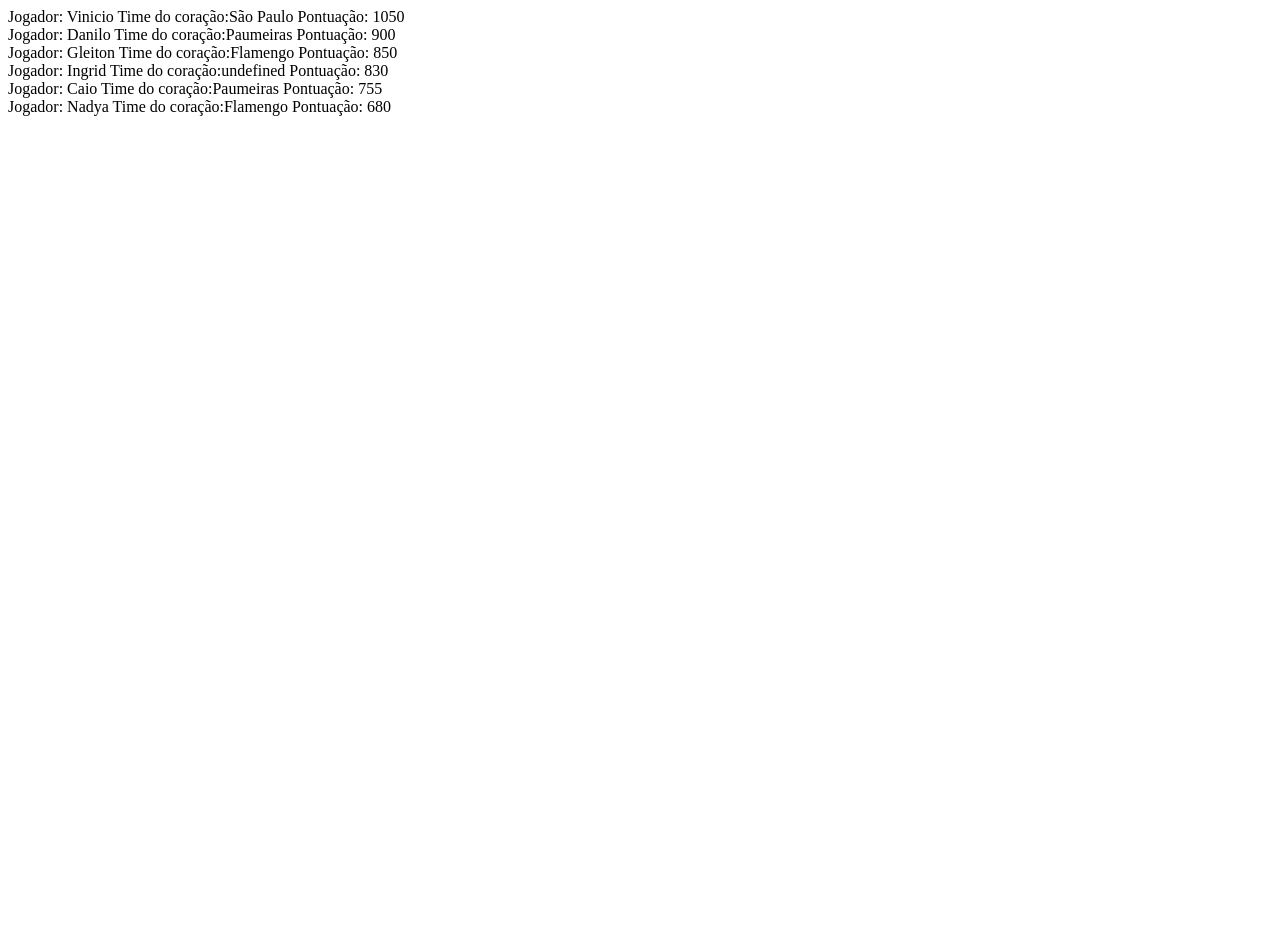
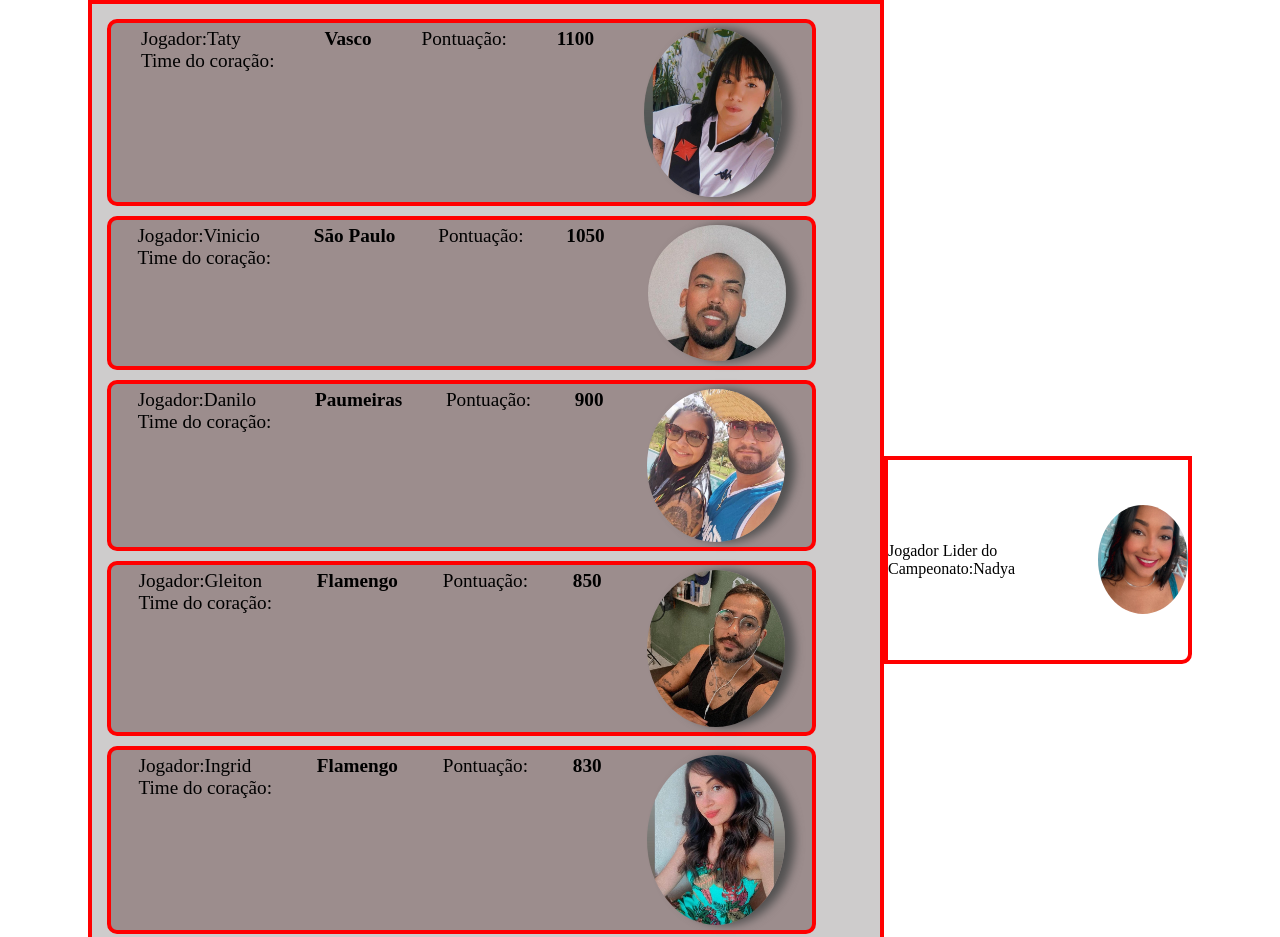
Before and after one commit to Gleitonbb/projeto_cartoleiros002, a plain HTML site: page index.html in a window 1280 px wide. Shown: the top 937 px of the page. Before the commit the page ends 800 px from the top, so only its background shows below. Drawn offline with Linux system fonts and the light colour scheme.

Commit message:
finalizando caixa2

```diff
--- a/cartola.js
+++ b/cartola.js
@@ -1,13 +1,14 @@
-const caixaJogadores = document.querySelector("#caixa_Jogadores")
+const caixa1 = document.querySelector("#caixa1")
+const caixa2 = document.querySelector("#caixa2")
 
-const jogadores = [
-    {nome:"Gleiton", time:"Flamengo", pontuacao: 850},
-    {nome:"Ingrid", toime:"Flamengo", pontuacao:830},
-    {nome:"Taty", time:"Vasco", pontuacao: 1100},
-    {nome:"Vinicio", time:"São Paulo", pontuacao:1050},
-    {nome:"Nadya", time:"Flamengo", pontuacao:680},
-    {nome:"Caio", time:"Paumeiras", pontuacao:755},
-    {nome:"Danilo", time:"Paumeiras", pontuacao:900},
+    const jogadores = [
+    {nome:"Gleiton", time:"Flamengo", pontuacao: 850, imagem:"imagem/gleiton.jpg"},
+    {nome:"Ingrid", time:"Flamengo", pontuacao:830, imagem:"imagem/ingrid.jpg"},
+    {nome:"Taty", time:"Vasco", pontuacao: 1100, imagem:"imagem/taty.jpg"},
+    {nome:"Vinicio", time:"São Paulo", pontuacao:1050, imagem:"imagem/vinicio.jpg"},
+    {nome:"Nadya", time:"Flamengo", pontuacao:1120, imagem:"imagem/nadya.jpg"},
+    {nome:"Nilton", time:"Paumeiras", pontuacao:755, imagem:"imagem/nilton.jpg"},
+    {nome:"Danilo", time:"Paumeiras", pontuacao:900, imagem:"imagem/danilo.jpg"},
 ]
 
     jogadores.sort((a, b)=>b.pontuacao - a.pontuacao)
@@ -15,10 +16,30 @@ const jogadores = [
 
      jogadores.sort((upu, pos)=>{
      const Div = document.createElement("div")
-     Div.setAttribute("id","j0")
+     const img = document.createElement("img")
+     img.setAttribute("src",upu.imagem)
+     img.setAttribute("class","imagem")
+     Div.setAttribute("id","jo")
      Div.setAttribute("class","jogador jo")
-     Div.innerHTML = [`Jogador: ${upu.nome} Time do coração:${upu.time} Pontuação: ${upu.pontuacao}`]
-     caixaJogadores.appendChild(Div)
+     Div.innerHTML = `Jogador:${upu.nome}<br/> Time do coração:<strong>${upu.time}<br/></strong> Pontuação:<strong>${upu.pontuacao}</strong>`
+     caixa1.appendChild(Div)
+     Div.appendChild(img)
+    })
 
 
- })
+  const JogadorLider = jogadores.filter((upu, pos)=>{
+       jogadores.sort((a, b)=>b.pontuacao - a.pontuacao)
+
+       if(pos === 0){
+         const DivLider = document.createElement("div")
+        const img = document.createElement("img")
+        img.setAttribute("src",upu.imagem)
+        img.setAttribute("class","imagemLider")
+        DivLider.setAttribute("id","j0"+pos)
+        DivLider.setAttribute("class","lider li")
+        DivLider.innerHTML = `Jogador Lider do Campeonato:${upu.nome}`
+        caixa2.appendChild(DivLider)
+        caixa2.appendChild(img)
+       }
+
+  })
--- a/cartola_style.css
+++ b/cartola_style.css
@@ -0,0 +1,59 @@
+*{
+    border: none;
+    margin: 0px;
+    padding: 0px;
+
+}
+main{
+display: flex;
+align-items: center;
+justify-content: center;
+
+}
+.caixa1{
+    border: 4px solid red;
+    width: 60%;
+    height: 90%;
+    padding: 10px;
+    display: flex;
+    justify-content: space-around;
+    flex-direction: column;
+    background-color: rgb(206, 204, 204);
+
+}
+.caixa2{
+    border: 4px solid rgb(255, 0, 0);
+    width: 300px;
+    height: 200px;
+    border-radius: 0px 0px 10px;
+    display: flex;
+    align-items: center;
+    justify-content: space-around;
+
+}
+.jogador{
+    border: 4px solid red;
+    width: 90%;
+    padding: 5px;
+    margin: 5px;
+    background-color: rgb(156, 141, 141);
+    border-radius: 10px;
+    display: flex;
+    justify-content: space-around;
+    font-size: larger;
+
+}
+.imagem{
+    border-radius: 50%;
+    width: 20%;
+    display: flex;
+    justify-content: space-around;
+    box-shadow: 10px 0px 10px rgb(82, 81, 81);
+    cursor: pointer;
+}
+.imagemLider{
+    border-radius: 50%;
+    width: 30%;
+    display: flex;
+    justify-content: space-around;
+}
--- a/index.html
+++ b/index.html
@@ -8,7 +8,8 @@
 </head>
 <body>
    <main>
-       <div id="caixa_Jogadores" class="caixa_Jogadores"></div>
+       <div id="caixa1" class="caixa1"></div>
+       <div id="caixa2" class="caixa2"></div>
    </main>
    <script src="cartola.js"></script>
 </body>
```
Also changed, not shown: imagem/danilo.jpg (added), imagem/gleiton.jpg (added), imagem/ingrid.jpg (added), imagem/nadya.jpg (added), imagem/nilton.jpg (added), imagem/taty.jpg (added), imagem/vinicio.jpg (added).
